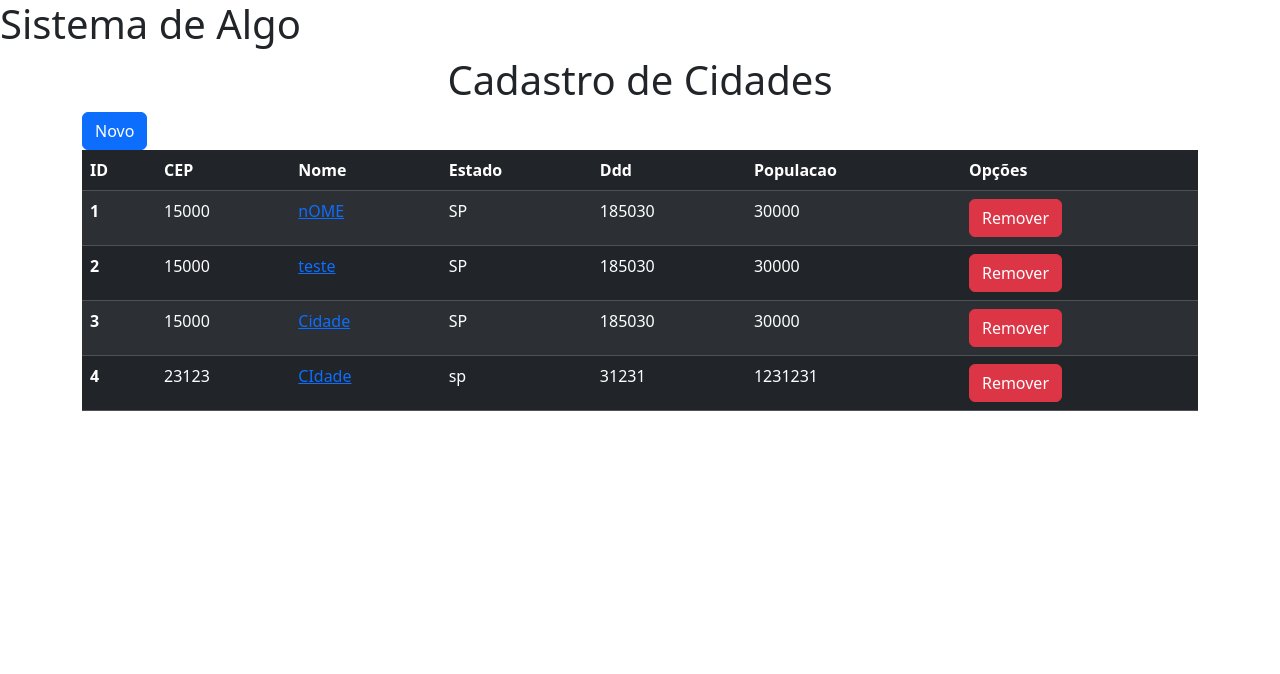
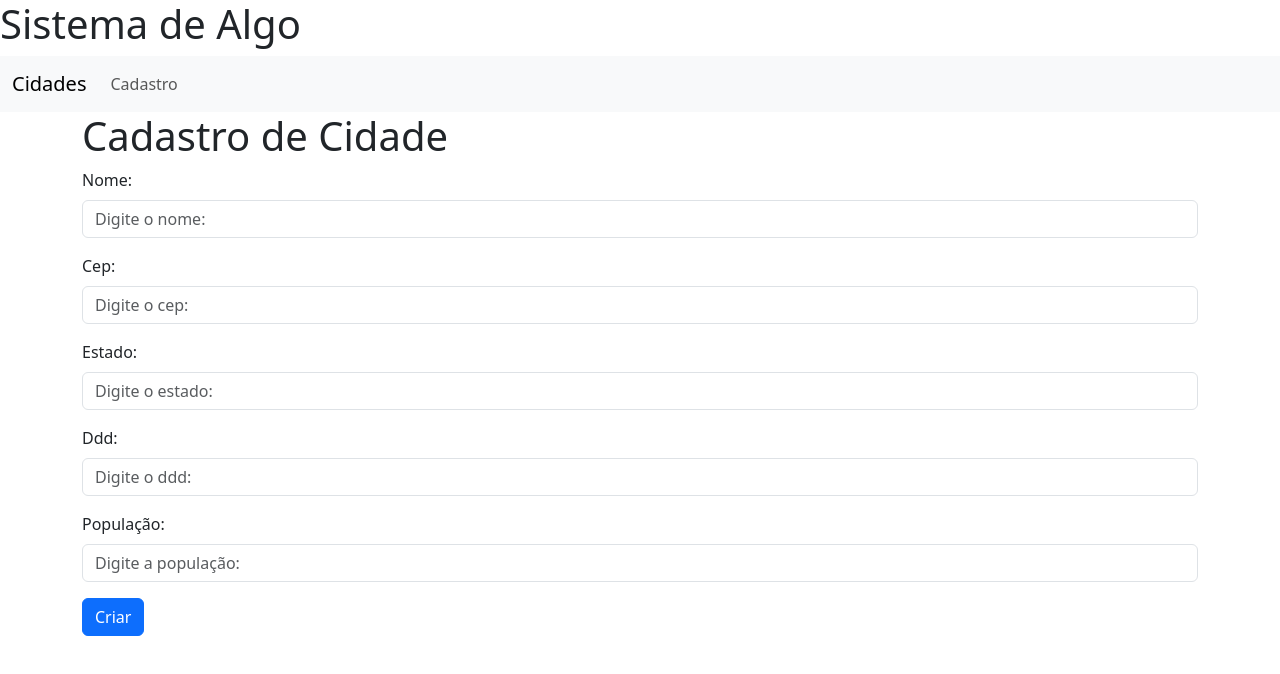
Before and after one commit to o1Hstoco01/Aula_Glauco_Cadastro_Cidades, an Angular app: page /cidades in a window 1280 px wide. Shown: the top 674 px of the page. Built offline with nearby package versions, Linux system fonts and the light colour scheme; data requests are answered from the project's data file.

Commit message:
finalmente finalizando projeto final

```diff
--- a/db.json
+++ b/db.json
@@ -3,7 +3,7 @@
     {
       "id": 1,
       "cep": 15000,
-      "nome": "nOME",
+      "nome": "Nome",
       "estado": "SP",
       "ddd": 185030,
       "populacao": 30000
--- a/src/app/app-routing.module.ts
+++ b/src/app/app-routing.module.ts
@@ -5,9 +5,9 @@
 
 const routes: Routes = [
   {path: '', redirectTo: '/cidade', pathMatch: 'full'},
-  {path: 'cidades', component: CidadeComponent},
+  {path: 'cidade', component: CidadeComponent},
   {path: 'cidade/:id', component: CidadeFormComponent},
-  {path: 'cidade', component: CidadeFormComponent}
+  {path: 'cidades', component: CidadeFormComponent}
 ];
 
 @NgModule({
--- a/src/app/app.component.html
+++ b/src/app/app.component.html
@@ -1,3 +1,3 @@
 <h1>Sistema de Algo</h1>
-
+<app-navbar></app-navbar>
 <router-outlet></router-outlet>
--- a/src/app/app.module.ts
+++ b/src/app/app.module.ts
@@ -8,12 +8,14 @@
 import { HttpClientModule } from '@angular/common/http';
 import { CidadeFormComponent } from './cidade-form/cidade-form.component';
 import { ReactiveFormsModule } from '@angular/forms';
+import { NavbarComponent } from './navbar/navbar.component';
 
 @NgModule({
   declarations: [
     AppComponent,
     CidadeComponent,
-    CidadeFormComponent
+    CidadeFormComponent,
+    NavbarComponent
   ],
   imports: [
     BrowserModule,
--- a/src/app/cidade-form/cidade-form.component.html
+++ b/src/app/cidade-form/cidade-form.component.html
@@ -19,9 +19,9 @@
         </div>
         <div class="mb-3">
           <label for="category" class="form-label">População: </label>
-          <input formControlName="populacao" class="form-control" id="populacao" placeholder="Digite a populaão: ">
+          <input formControlName="populacao" class="form-control" id="populacao" placeholder="Digite a população: ">
         </div>
-        <button *ngIf="!isEditing" class="btn btn-primary" (click)="update()">Salvar</button>
+        <button *ngIf="isEditing" class="btn btn-primary" (click)="update()">Salvar</button>
 
         <button *ngIf="!isEditing" class="btn btn-primary" (click)="save()">Criar</button>
   </form>
--- a/src/app/cidade-form/cidade-form.component.ts
+++ b/src/app/cidade-form/cidade-form.component.ts
@@ -39,7 +39,7 @@
 
   update(){
     this.service.update(this.formGroupCidade.value).subscribe({
-      next:() => this.router.navigate(['cidades'])
+      next:() => this.router.navigate(['cidade'])
     })
   }
 
--- a/src/app/cidade/cidade.component.html
+++ b/src/app/cidade/cidade.component.html
@@ -1,8 +1,5 @@
 <div class="container">
 	<h1 style="text-align: center;">Cadastro de Cidades</h1>
-
-  <button class="btn btn-primary"(click)="create()">Novo</button>
-
 	<table class="table table-striped table-dark">
 		<thead>
 			<tr>
--- a/src/app/cidade/cidade.component.ts
+++ b/src/app/cidade/cidade.component.ts
@@ -32,7 +32,7 @@
   }
 
   create(){
-    this.router.navigate(['cidade'])
+    this.router.navigate(['cidades'])
   }
 
 
--- /dev/null
+++ b/src/app/navbar/navbar.component.html
@@ -0,0 +1,14 @@
+<nav class="navbar navbar-expand-lg bg-body-tertiary">
+  <div class="container-fluid">
+    <a class="navbar-brand" href="#">Cidades</a>
+    <button class="navbar-toggler" type="button" data-bs-toggle="collapse" data-bs-target="#navbarSupportedContent" aria-controls="navbarSupportedContent" aria-expanded="false" aria-label="Toggle navigation">
+    </button>
+    <div class="collapse navbar-collapse" id="navbarSupportedContent">
+      <ul class="navbar-nav me-auto mb-2 mb-lg-0">
+        <li class="nav-item">
+          <a class="nav-link" aria-current="page" [routerLink]="['/cidades']">Cadastro</a>
+        </li>
+      </ul>
+    </div>
+  </div>
+</nav>
```
Also changed, not shown: src/app/navbar/navbar.component.ts (added, +10 -0 lines), src/app/navbar/navbar.component.css (added), 1 other file (tests, documents, lock files or other folders).
